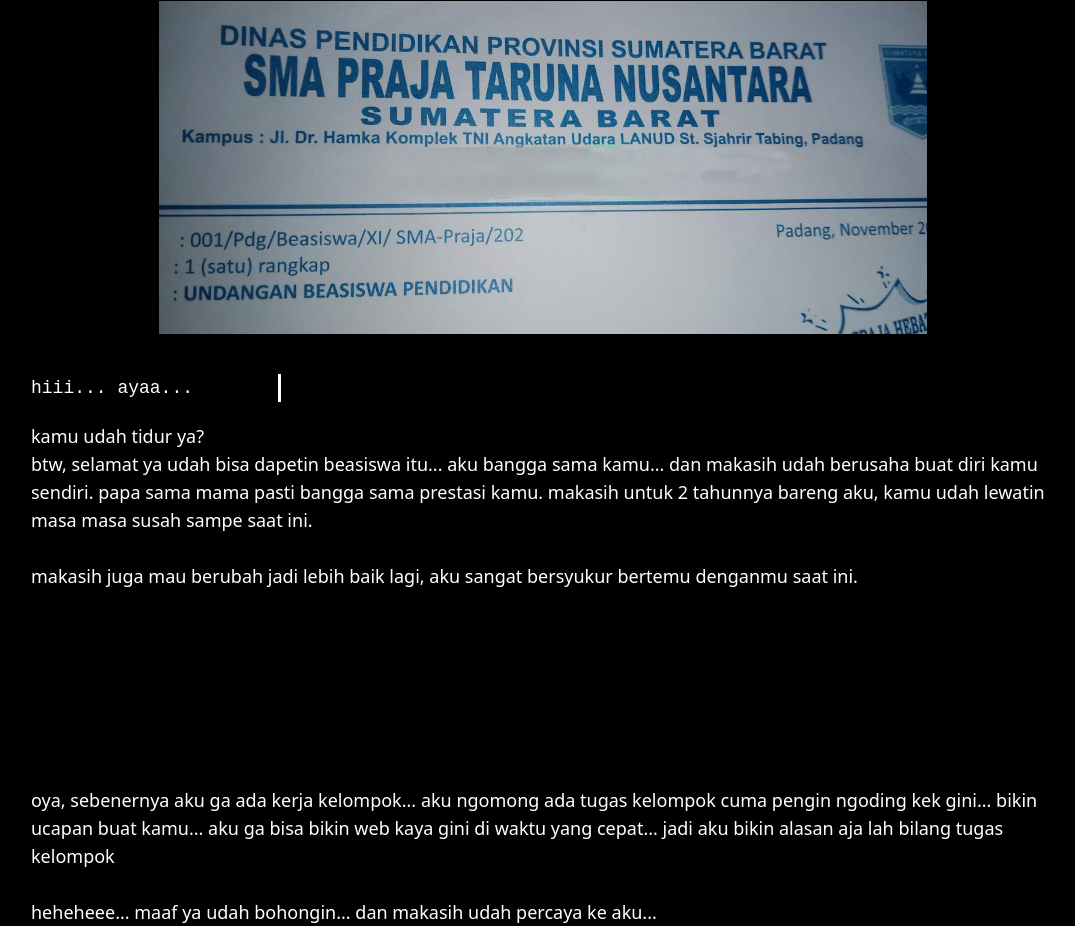
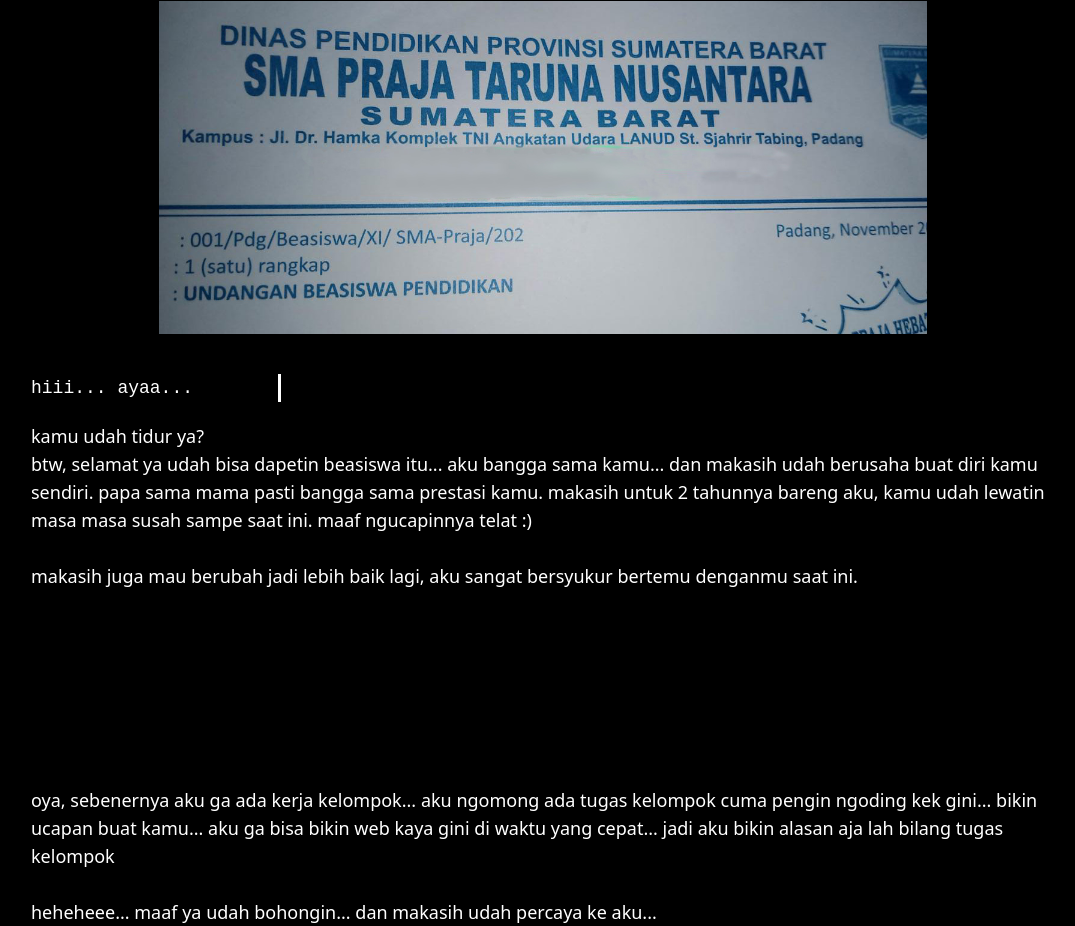
Before and after one commit to alwan9/z3, a plain HTML site: page index.html in a window 1280 px wide. Shown: the part 383-1309 px from the top of the page, without its empty margins (97-1172 px from the left). Drawn offline with Linux system fonts and the light colour scheme.

Commit message:
Add files via upload

```diff
--- a/index.html
+++ b/index.html
@@ -30,7 +30,7 @@
         btw, selamat ya udah bisa dapetin beasiswa itu... aku bangga sama
         kamu... dan makasih udah berusaha buat diri kamu sendiri. papa sama mama
         pasti bangga sama prestasi kamu. makasih untuk 2 tahunnya bareng aku,
-        kamu udah lewatin masa masa susah sampe saat ini.
+        kamu udah lewatin masa masa susah sampe saat ini. maaf ngucapinnya telat :)
         <br />
         <br />
         makasih juga mau berubah jadi lebih baik lagi, aku sangat bersyukur
```
